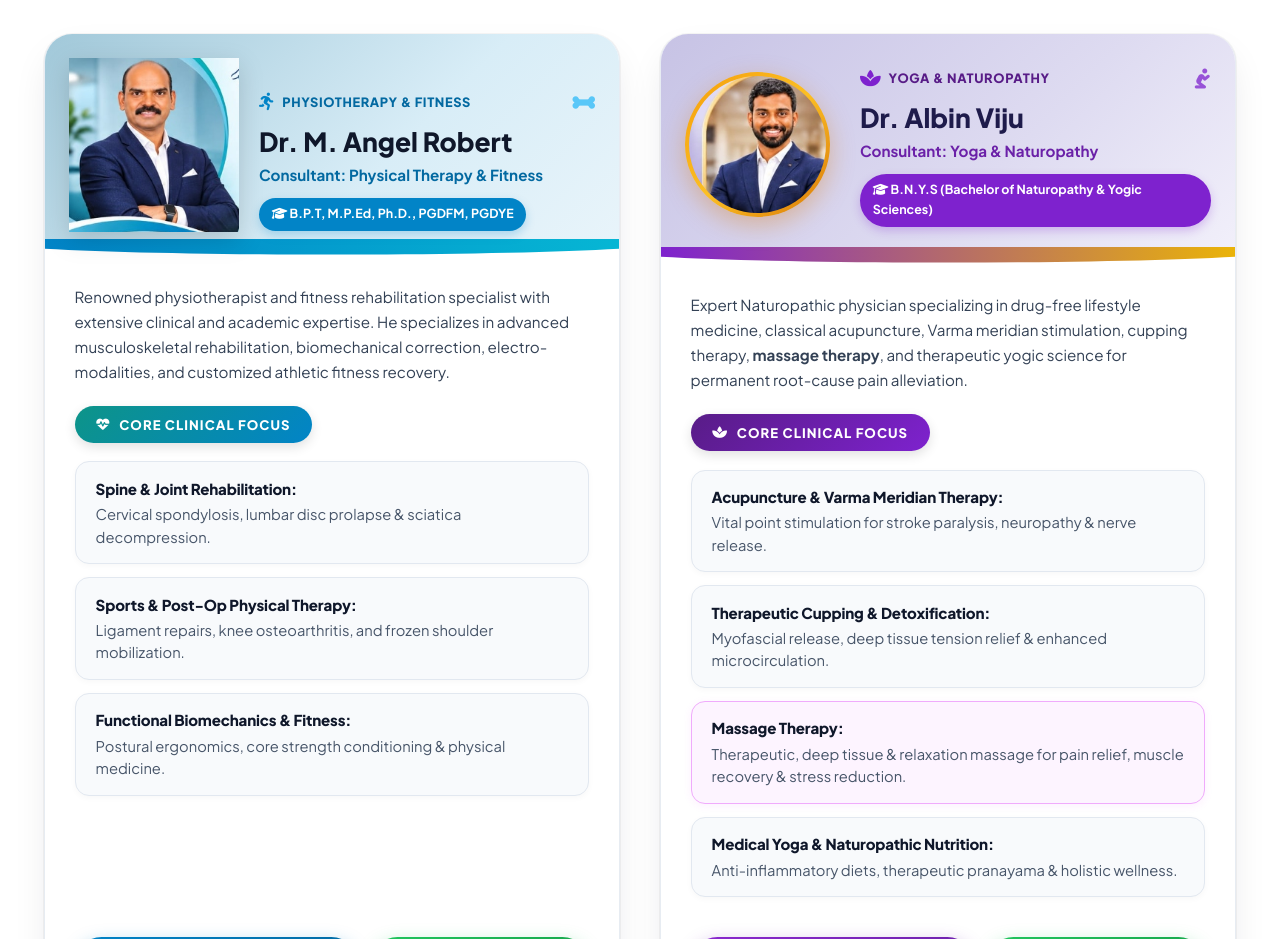
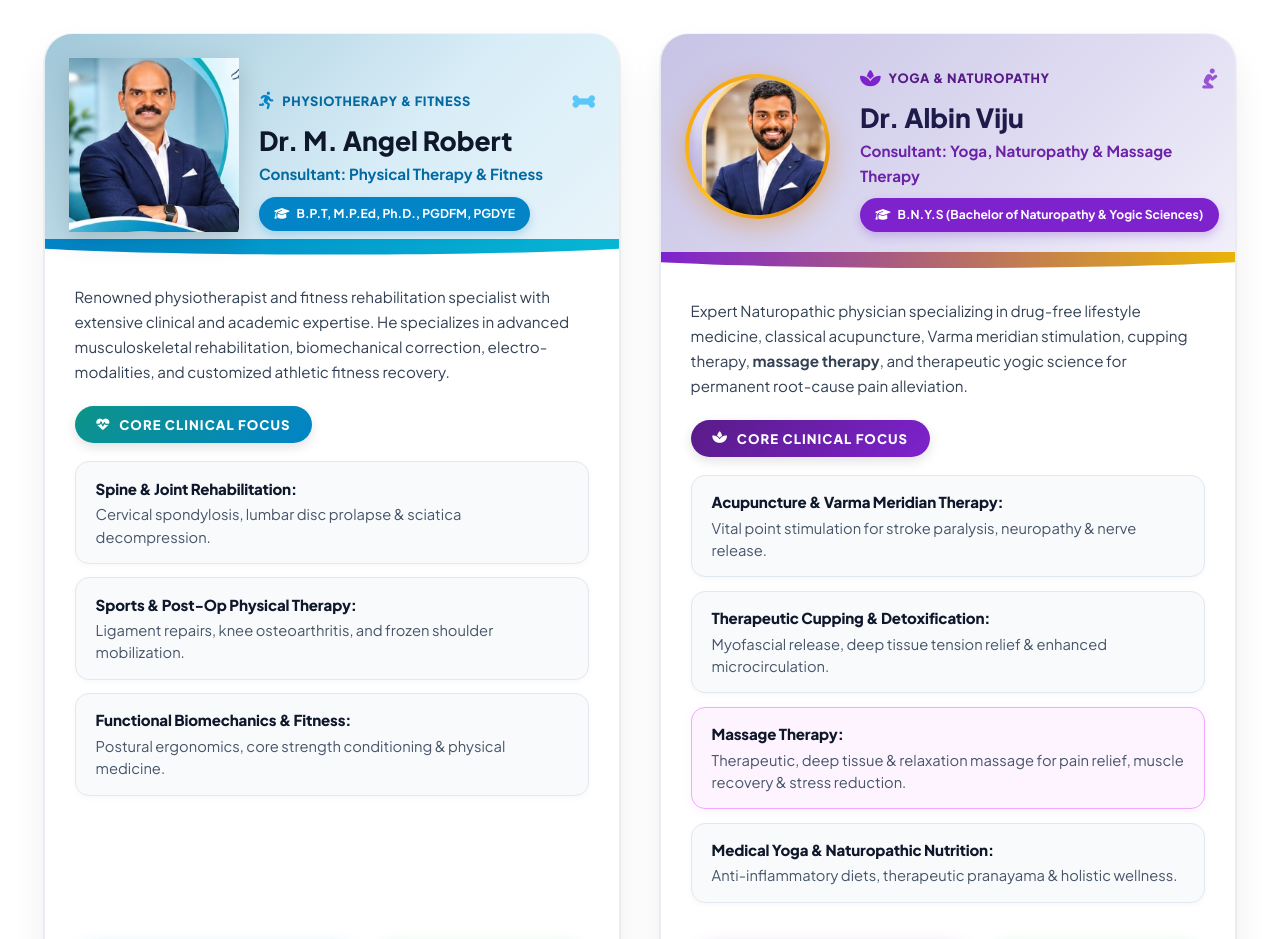
Before and after one commit to BanavathS45/loc_physioFit, a plain HTML site: page index.html in a window 1280 px wide. Shown: the part 2820-3759 px from the top of the page. Drawn offline with Linux system fonts and the light colour scheme.

Commit message:
Place Naturopathy & Massage Therapy together and keep B.N.Y.S pill in a single clean row

```diff
--- a/css/style.css
+++ b/css/style.css
@@ -1632,22 +1632,30 @@ ul {
   background: #0284c7;
   color: #ffffff;
   border: none;
-  font-size: 0.78rem;
+  font-size: 0.76rem;
   font-weight: 700;
-  padding: 0.4rem 0.8rem;
+  padding: 0.45rem 0.95rem;
   border-radius: 9999px;
   box-shadow: 0 4px 10px rgba(2, 132, 199, 0.25);
+  white-space: nowrap;
+  display: inline-flex;
+  align-items: center;
+  gap: 0.45rem;
 }
 
 .doctor-degree-pill.degree-albin {
   background: #7e22ce;
   color: #ffffff;
   border: none;
-  font-size: 0.78rem;
+  font-size: 0.76rem;
   font-weight: 700;
-  padding: 0.4rem 0.8rem;
+  padding: 0.45rem 0.95rem;
   border-radius: 9999px;
   box-shadow: 0 4px 10px rgba(126, 34, 206, 0.25);
+  white-space: nowrap;
+  display: inline-flex;
+  align-items: center;
+  gap: 0.45rem;
 }
 
 /* Wavy band between header and body */
--- a/index.html
+++ b/index.html
@@ -531,7 +531,7 @@
 
                 <h3 class="doctor-card-title">Dr. Albin Viju</h3>
                 <div class="doctor-card-subtitle">
-                  Consultant: Yoga & Naturopathy
+                  Consultant: Yoga, Naturopathy & Massage Therapy
                 </div>
 
                 <div class="doctor-card-tags">
```
Also changed, not shown: about.html (+1 -1 lines), about/index.html (+1 -1 lines).
